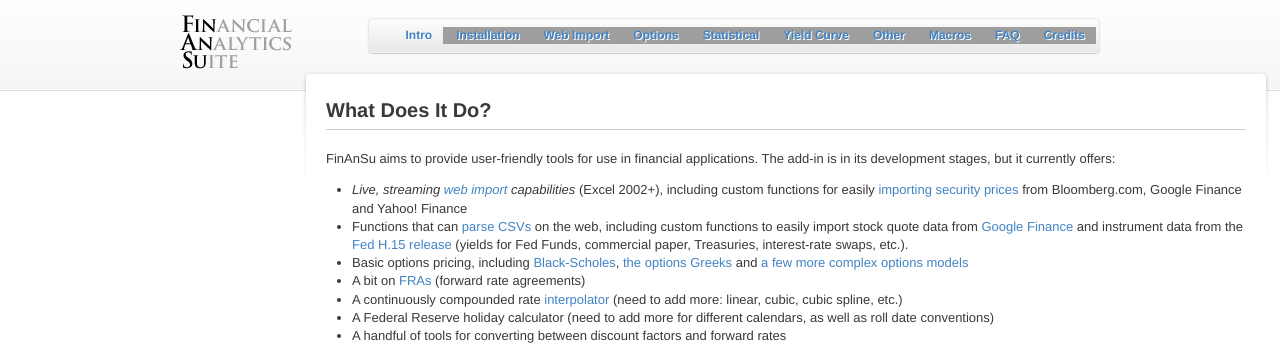
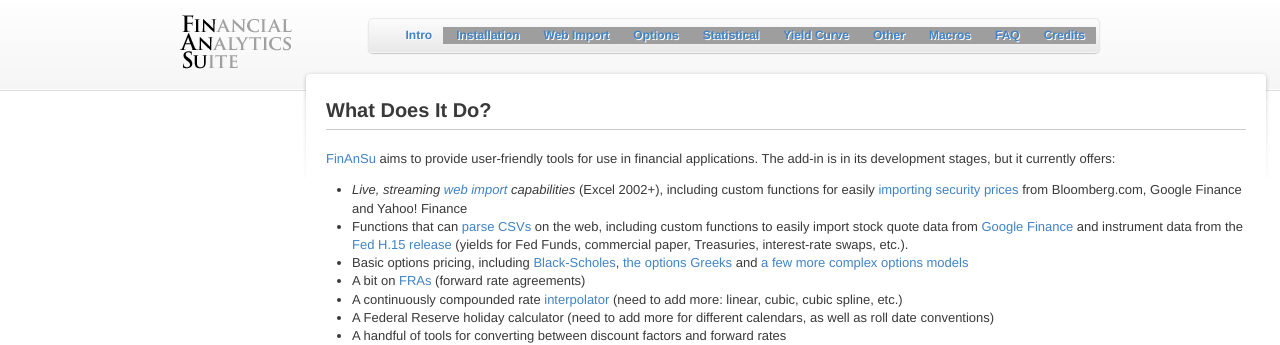
Before and after one commit to brymck/finansu, a Jekyll site: the page built from index.md, in a window 1280 px wide, cut to the strip 0-345 px from the top of the page. Built offline with Jekyll 4.4.1, drawn with Linux system fonts in a browser that asks for light colours; Markdown is read by kramdown in place of the engine named in the settings; some of the changed lines change nothing that is shown; grey boxes are pictures that could not be loaded.

Commit message:
Link to main repo page

```diff
--- a/index.md
+++ b/index.md
@@ -7,8 +7,9 @@
 What Does It Do?
 ================
 
-FinAnSu aims to provide user-friendly tools for use in financial applications.
-The add-in is in its development stages, but it currently offers:
+[FinAnSu](https://github.com/brymck/finansu) aims to provide user-friendly tools
+for use in financial applications. The add-in is in its development stages, but
+it currently offers:
 
   * *Live, streaming [web import](web) capabilities* (Excel 2002+), including
     custom functions for easily [importing security prices](web#quote) from
```
